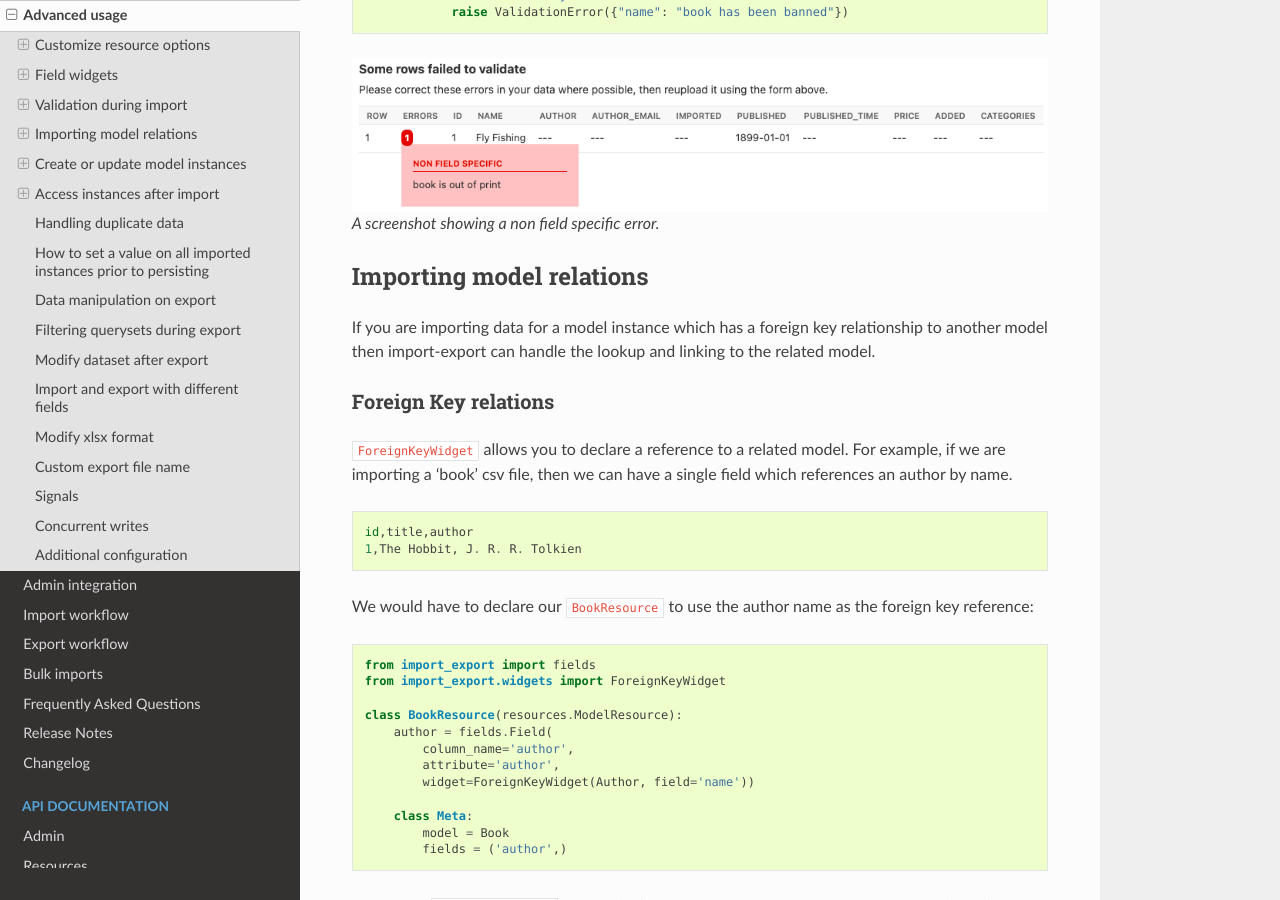
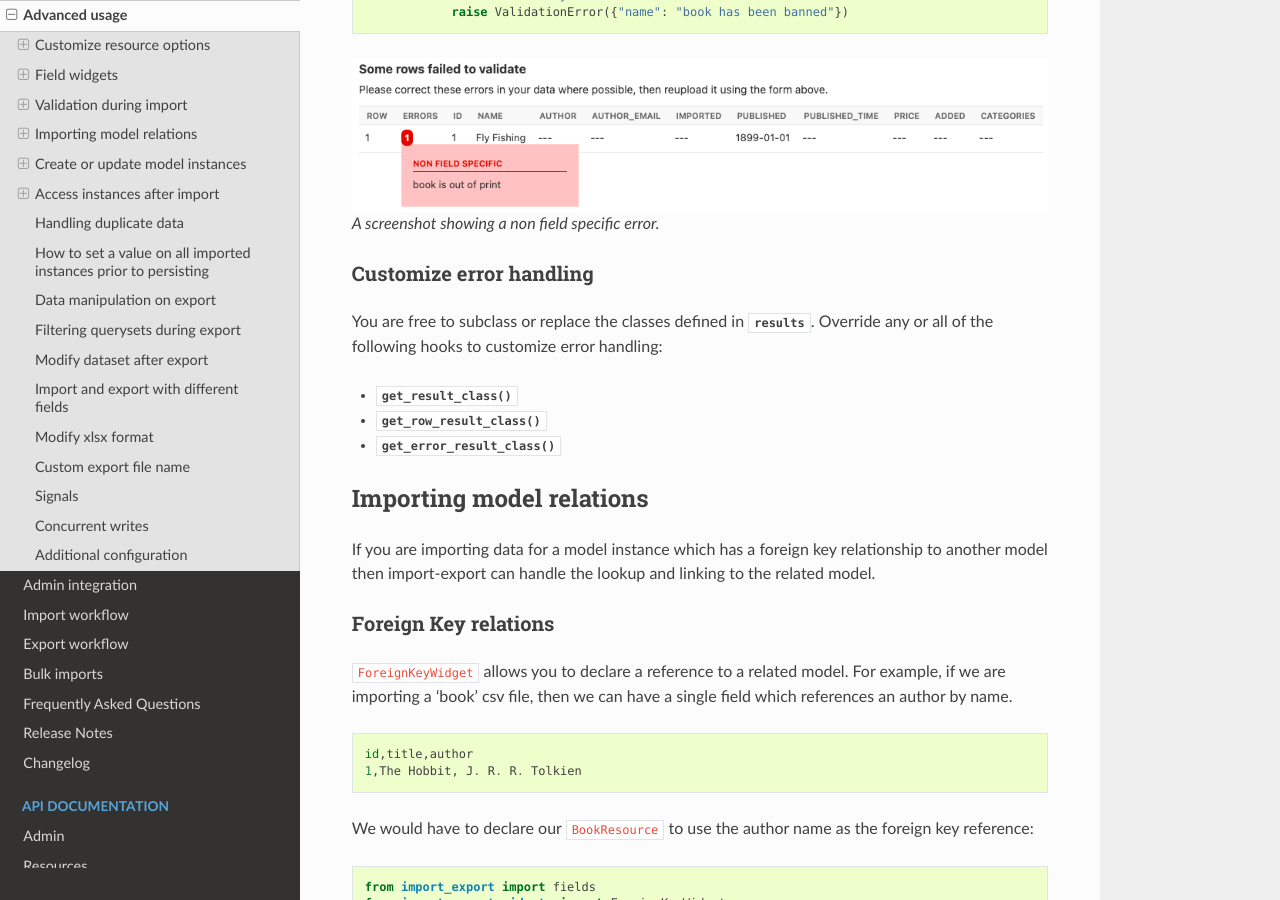
Before and after one commit to django-import-export/django-import-export, a Sphinx documentation site: the page built from docs/advanced_usage.rst, in a window 1280 px wide and 900 px high, scrolled down 8551 px. Built offline with Sphinx 7.4.7 and the Read the Docs theme 3.1.0, drawn with Linux system fonts in a browser that asks for light colours; pages that are not in the unit, such as notebooks, are missing from menus; the version number could not be read and is left out.

Commit message:
added documentation about customizing error handling

```diff
--- a/docs/advanced_usage.rst
+++ b/docs/advanced_usage.rst
@@ -388,6 +388,16 @@ method to provide extra validation, either at field or instance level::
 .. figure:: _static/images/non-field-specific-validation-error.png
 
   A screenshot showing a non field specific error.
+
+Customize error handling
+------------------------
+
+You are free to subclass or replace the classes defined in :mod:`~import_export.results`.  Override any or all of the
+following hooks to customize error handling:
+
+* :meth:`~import_export.resources.Resource.get_result_class`
+* :meth:`~import_export.resources.Resource.get_row_result_class`
+* :meth:`~import_export.resources.Resource.get_error_result_class`
 
 .. _import_model_relations:
 
```
